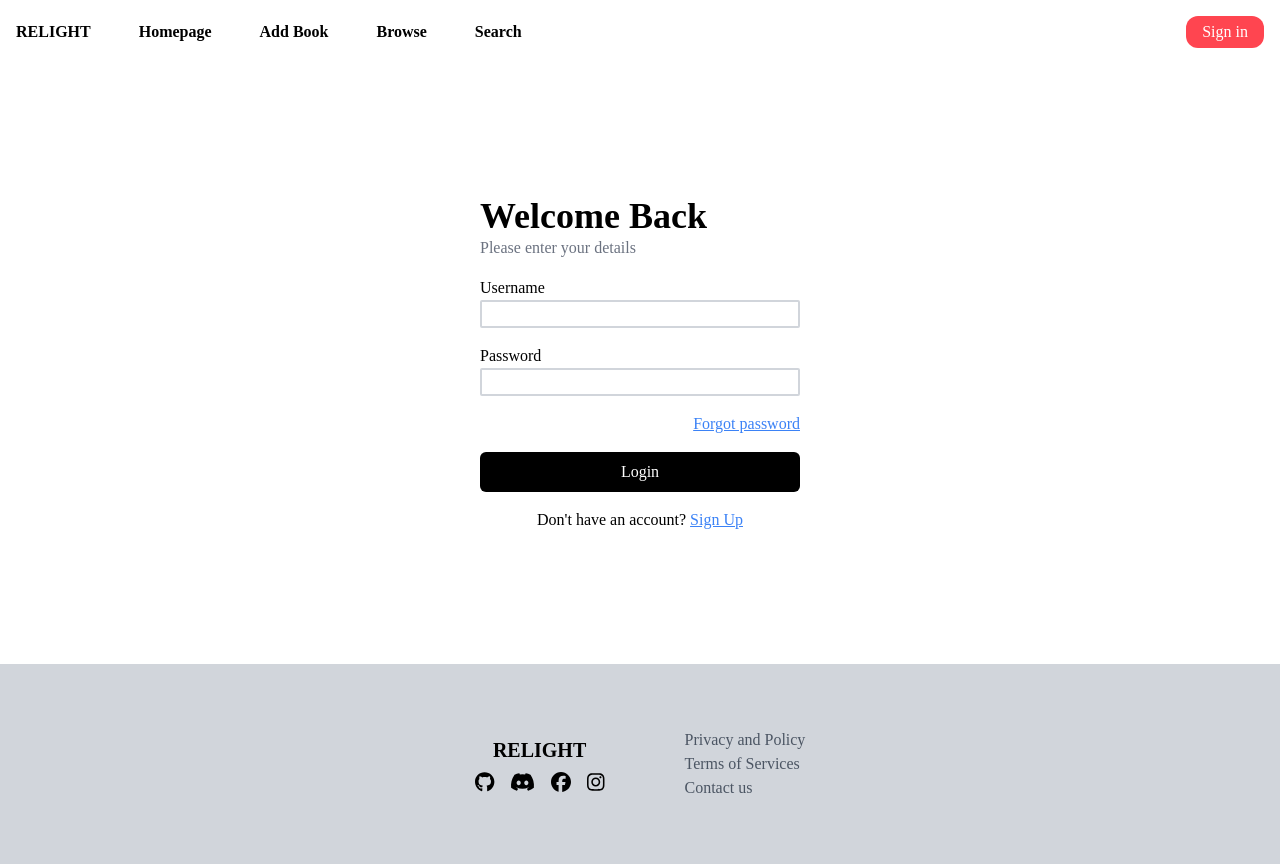
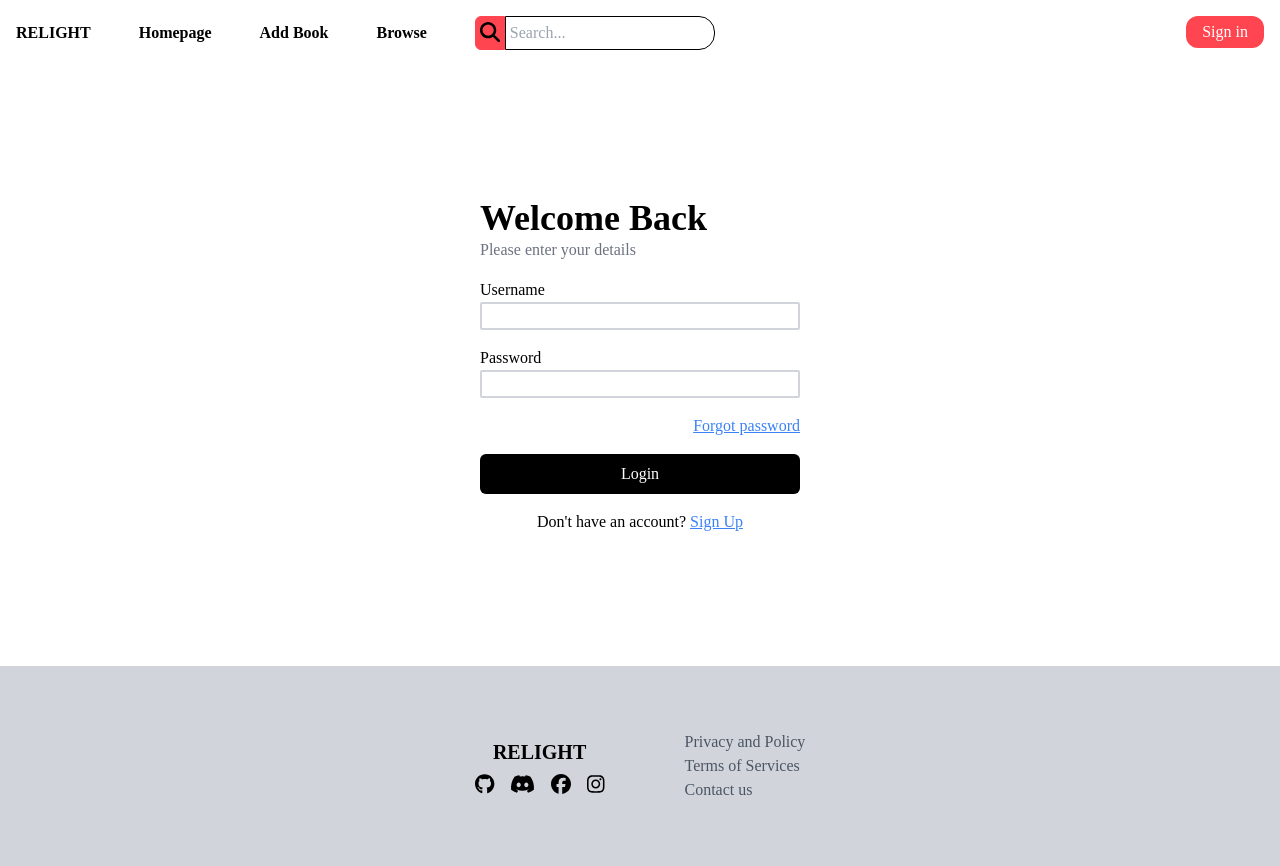
Before and after one commit to kkumber/RELIGHT, a React (Vite) app: page /login in a window 1280 px wide. Built offline with nearby package versions, Linux system fonts and the light colour scheme; a web font is replaced by a local one.

Commit message:
added search on the navbar instead

```diff
--- a/src/components/Forms/SearchForm.tsx
+++ b/src/components/Forms/SearchForm.tsx
@@ -8,10 +8,10 @@ const SearchForm = () => {
     };
   return (
     <form onSubmit={handleSubmit} className="flex items-center justify-center">
-        <button className="bg-primaryRed p-2 rounded-l-2xl border-primaryRed border-2">
-            <FontAwesomeIcon icon={faSearch} />
+        <button className="bg-primaryRed p-1 rounded-l-md border-primaryRed border-[1px]">
+            <FontAwesomeIcon icon={faSearch} size="lg"/>
         </button>
-        <input type="search" name="search" placeholder="Search..." className="p-2 border-2 rounded-r-2xl border-black focus:outline-none"/>
+        <input type="search" name="search" placeholder="Search..." className="p-1 border-[1px] rounded-r-2xl border-black focus:outline-none"/>
     </form>
   );
 };
--- a/src/components/layout/Navigation.tsx
+++ b/src/components/layout/Navigation.tsx
@@ -1,5 +1,6 @@
 import { Link } from "react-router-dom";
 import { useAccessTokenContext } from "../../utils/AuthProvider";
+import SearchForm from "../Forms/SearchForm";
 
 const Navigation = () => {
   const {accessToken, setAccessToken} = useAccessTokenContext();
@@ -12,11 +13,10 @@ const Navigation = () => {
         <li className="font-semibold"><Link to='/'>Homepage</Link></li>
         <li className="font-semibold"><Link to='/addbook'>Add Book</Link></li>
         <li className="font-semibold"><Link to='/browse'>Browse</Link></li>
-        <li className="font-semibold"><Link to='/search'>Search</Link></li>
-
+        <li><SearchForm /></li>
       </ul>
       {/* Authorizations */}
-      <div className="">
+      <div className="flex gap-8">
         <Link to='/login'><button onClick={() => setAccessToken('')} className="py-1 px-4 rounded-xl bg-primaryRed text-white hover:-translate-y-1 hover:shadow-sm hover:shadow-gray-800">
           {accessToken ? 'Sign out' : 'Sign in'}</button>
           </Link>
--- a/src/pages/Subpages/Search.tsx
+++ b/src/pages/Subpages/Search.tsx
@@ -1,9 +1,7 @@
-import SearchForm from "../../components/Forms/SearchForm";
 
 const Search = () => {
     return (
         <div className="flex justify-center items-center">
-            <SearchForm />
         </div>
      );
 }
```
